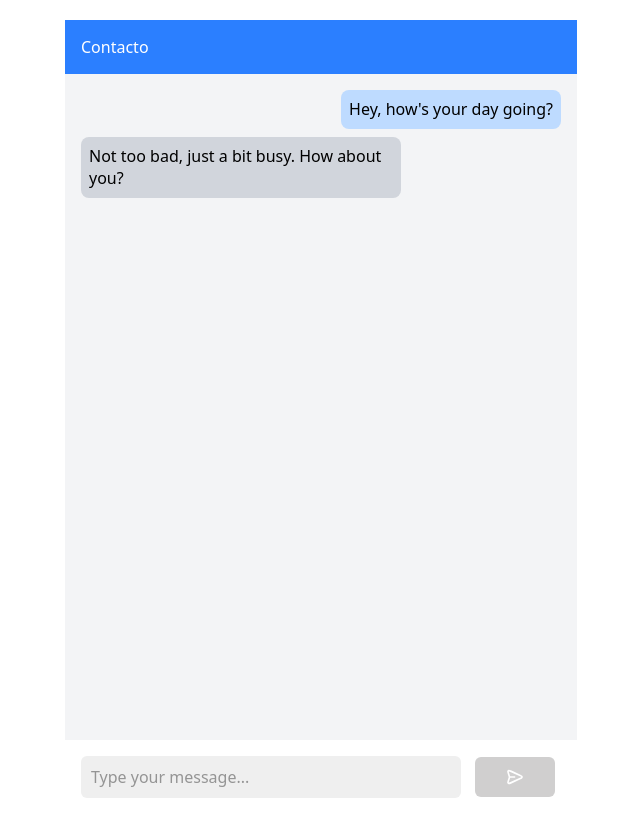
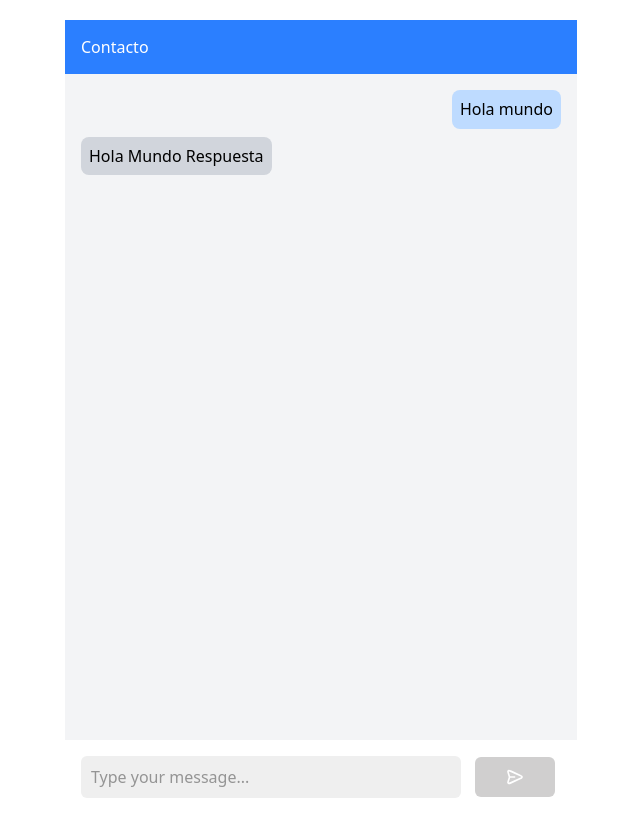
Before and after one commit to DEVCOURSESb/01-IndecisionApp, a Vue app: page / in a window 1280 px wide. Shown: the top 836 px of the page, without its empty margins (319-959 px from the left). Built offline with nearby package versions, Linux system fonts and the light colour scheme.

Commit message:
diseño de mensaje

```diff
--- a/src/components/MyCounter2/MyCounter2.ts
+++ b/src/components/MyCounter2/MyCounter2.ts
@@ -1,5 +1,5 @@
 import { useCounter } from '@/composableFunctions/useCounter';
-import { defineComponent, } from 'vue';
+import { defineComponent } from 'vue';
 
 export default defineComponent({
   props: {
--- /dev/null
+++ b/src/components/chat/ChatBubble.vue
@@ -0,0 +1,30 @@
+<template>
+  <div v-if="itsMine" class="flex justify-end">
+    <div class="bg-blue-200 text-black p-2 rounded-lg max-w-xs">
+      {{ message }}
+    </div>
+  </div>
+  <div v-else="itsMine" class="flex">
+    <div class="bg-gray-300 text-black p-2 rounded-lg max-w-xs">
+      <span class="capitalize">{{ message }}</span>
+      <img
+        v-if="image"
+        :src="image"
+        alt="Imagen respuesta del servidor"
+        class="w-52 h-52 rounded-md object-cover"
+      />
+    </div>
+  </div>
+</template>
+
+<!-- script setup -->
+<script lang="ts" setup>
+interface Props {
+  message: string;
+  itsMine: boolean;
+  image?: string;
+}
+
+/* definicion de props */
+defineProps<Props>();
+</script>
--- a/src/components/chat/ChatMessages.vue
+++ b/src/components/chat/ChatMessages.vue
@@ -1,13 +1,12 @@
-<script setup lang="ts">
-import RecievedMessage from './RecievedMessage.vue';
-import SendMessage from './SendMessage.vue';
-</script>
-
 <template>
   <div class="flex-1 overflow-y-auto p-4">
     <div class="flex flex-col space-y-2">
-      <SendMessage />
-      <RecievedMessage />
+      <ChatBubble :its-mine="true" message="Hola mundo" />
+      <ChatBubble :its-mine="false" message="Hola mundo respuesta" />
     </div>
   </div>
 </template>
+
+<script setup lang="ts">
+import ChatBubble from './ChatBubble.vue';
+</script>
--- a/src/components/chat/RecievedMessage.vue
+++ /dev/null
@@ -1,7 +0,0 @@
-<template>
-  <div class="flex">
-    <div class="bg-gray-300 text-black p-2 rounded-lg max-w-xs">
-      Not too bad, just a bit busy. How about you?
-    </div>
-  </div>
-</template>
--- a/src/components/chat/SendMessage.vue
+++ /dev/null
@@ -1,5 +0,0 @@
-<template>
-  <div class="flex justify-end">
-    <div class="bg-blue-200 text-black p-2 rounded-lg max-w-xs">Hey, how's your day going?</div>
-  </div>
-</template>
```
